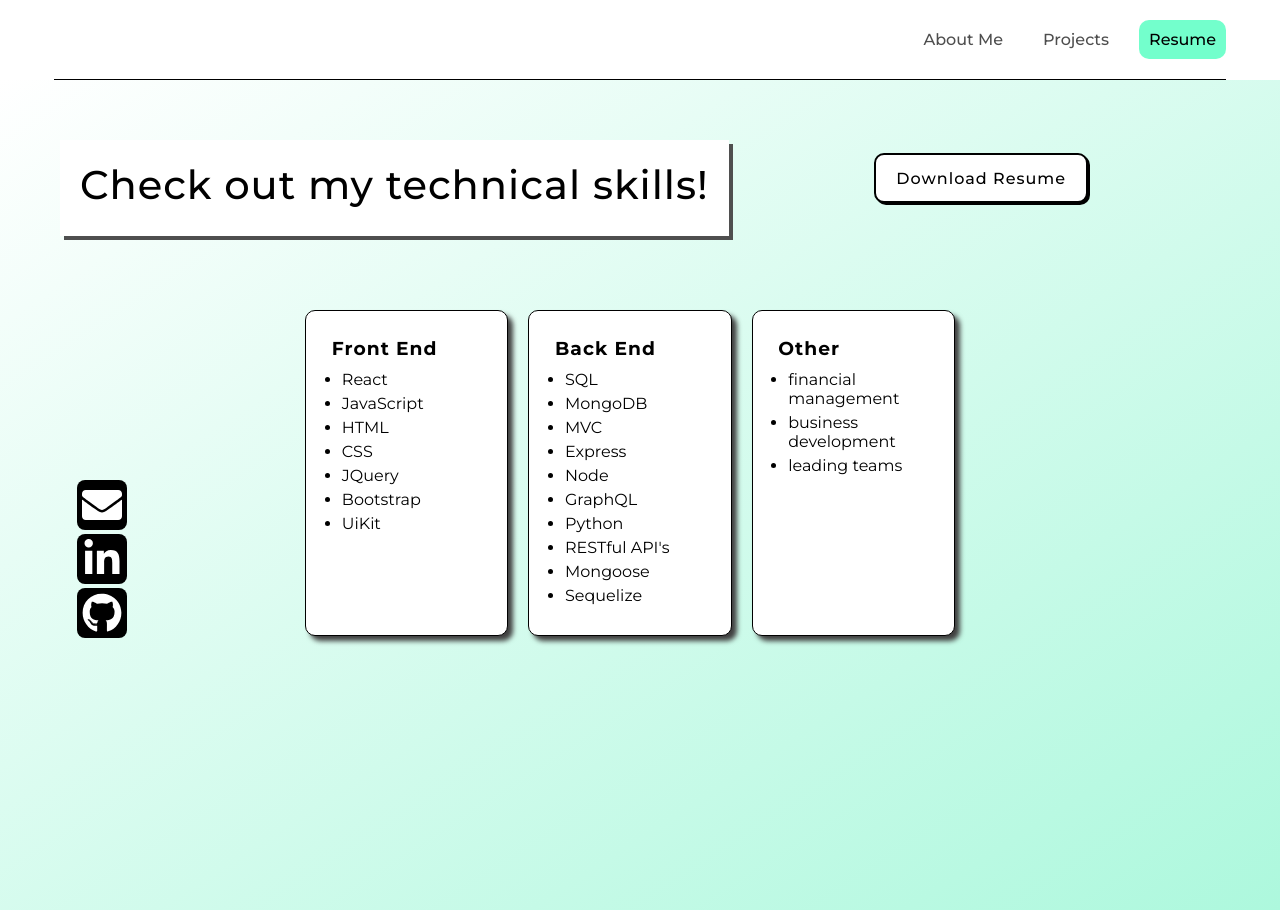
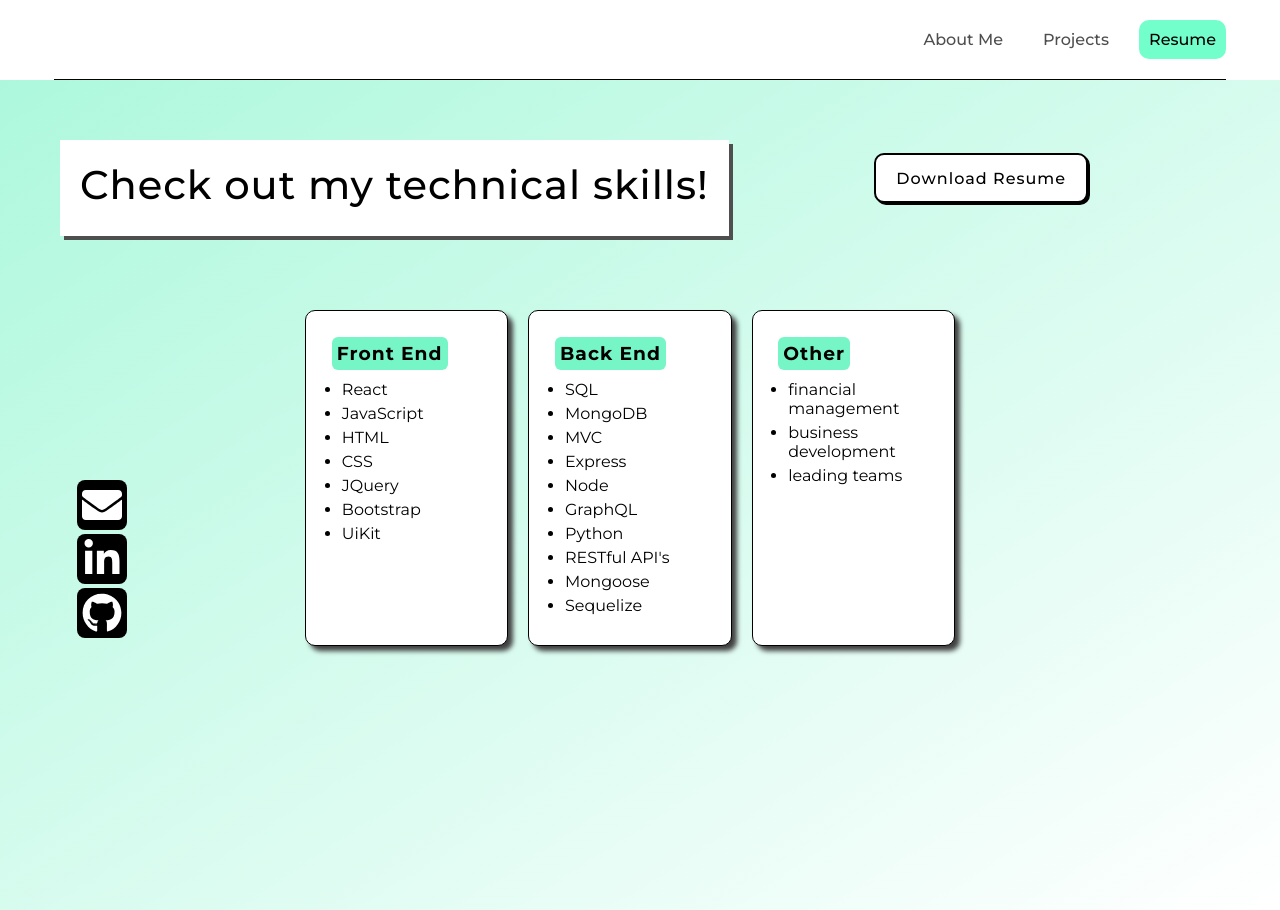
Before and after one commit to Lopez-Jordan/Portfolio, a React (Vite) app: page /Resume in a window 1280 px wide. Built offline with nearby package versions, Linux system fonts and the light colour scheme.

Commit message:
updated styles

```diff
--- a/src/index.css
+++ b/src/index.css
@@ -67,6 +67,8 @@ a{
     background-color: white;
     box-shadow: 4px 4px 0 rgb(79, 79, 79);
     animation: fadeInLeft 1.5s ease;
+    margin-top: 30px;
+
 }
 #me{
     width: 40%;
@@ -107,7 +109,7 @@ a{
 
 /* Project Page */
 .bgColorDiv{
-    background: linear-gradient(to bottom right, white, rgb(173, 248, 221));
+    background: linear-gradient(to bottom right, rgb(173, 248, 221), white);
     height: 100vh;
     padding-top: 30px;
 }
@@ -180,6 +182,10 @@ a{
 .skillTitle{
     margin-bottom: 10px;
     font-weight: bolder;
+    background-color: rgb(118, 245, 199);
+    width: fit-content;
+    padding: 5px;
+    border-radius: 6px;
 }
 ul{
     margin-left: 10px;
--- a/src/pages/AboutMe.jsx
+++ b/src/pages/AboutMe.jsx
@@ -20,7 +20,6 @@ export default function AboutMe() {
     const [hoveredIcon, setHoveredIcon] = useState(null);
     return (
         <>
-            <div className="bgColorDiv">
             <div className="introDiv">
                 <p className="spaceBottom">Hello!</p>
                 <h1 id="Jordan">I'm Jordan Lopez</h1>
@@ -59,7 +58,6 @@ export default function AboutMe() {
                 </div>
                 <img id="me" src="/me.png" alt="nothing" />
             </div>
-            </div>
         </>
     );
 }
```
Lines whose indentation alone changed are shown as unchanged.
